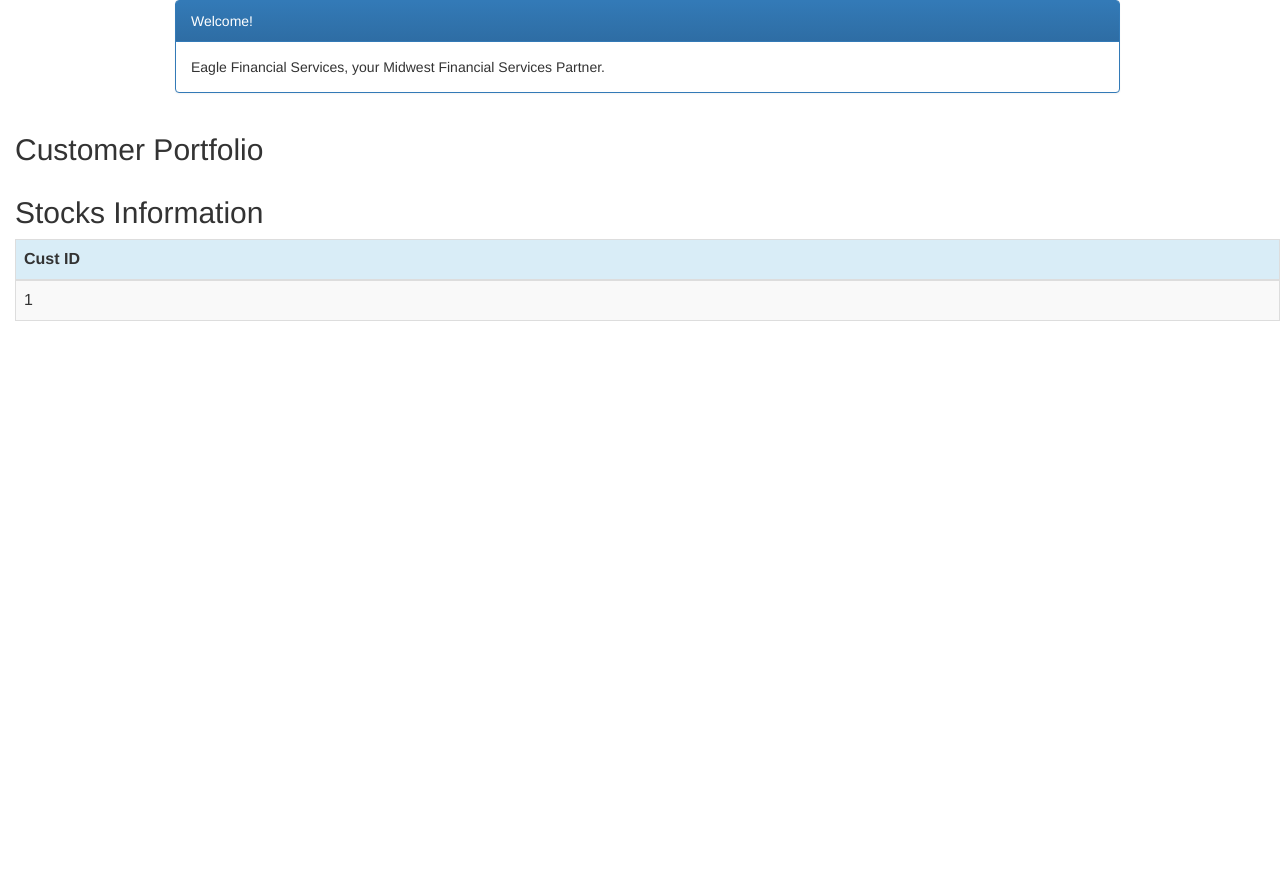
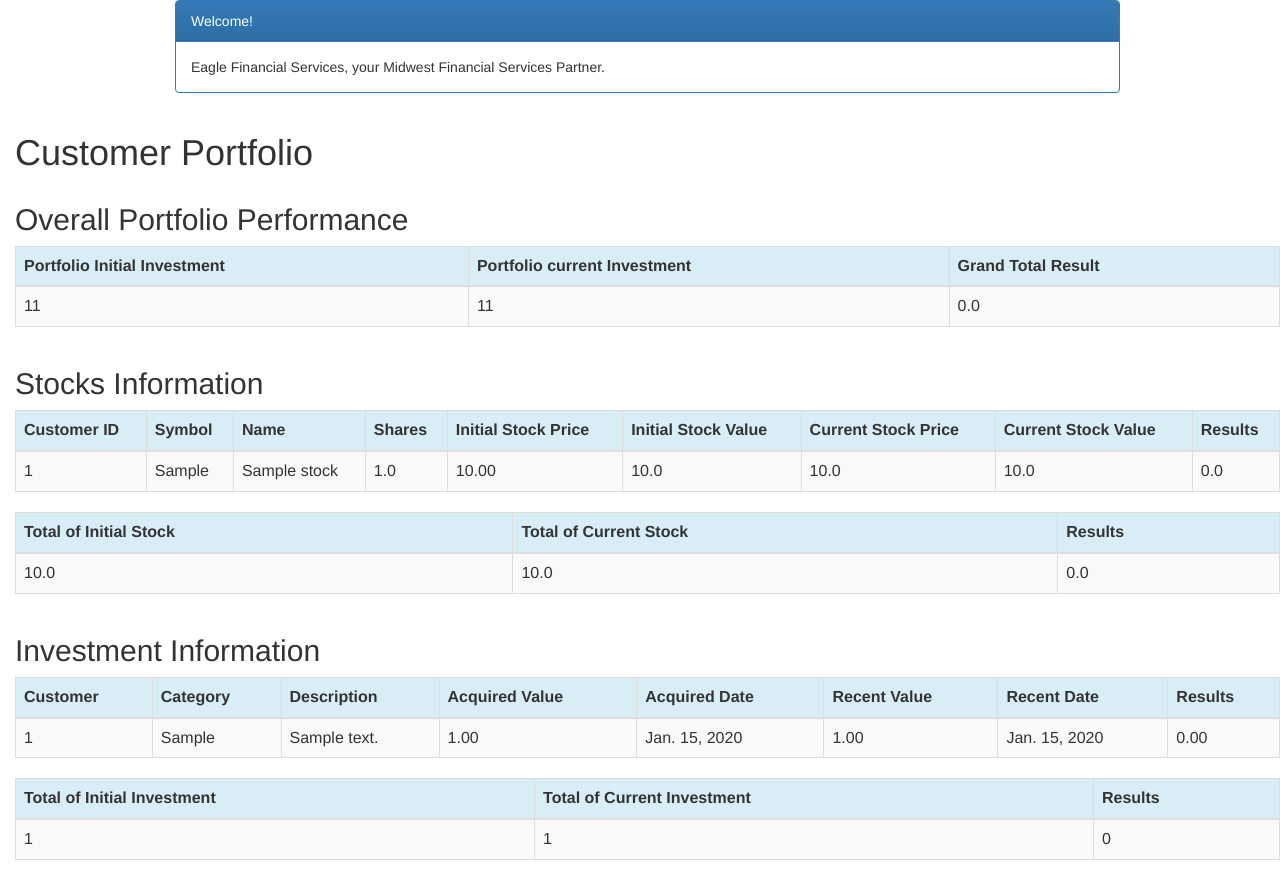
Before and after one commit to vrahangdale/ISQA_8380_EFS, a Django app: page /customer/1/portfolio/ in a window 1280 px wide. Before the commit the page ends 321 px from the top, so only its background shows below. Run offline with Django 3.2, Linux system fonts and the light colour scheme; a user stored in the database is signed in; tables that the repository leaves empty hold one stand-in row (values such as "Sample post"); a database or web service that is not in the repository returns one stand-in record (values such as "Sample title"); data that the repository does not hold is empty; some libraries are stand-ins or nearby versions.

Commit message:
added portfolio feature

```diff
--- a/efsblog/settings.py
+++ b/efsblog/settings.py
@@ -12,6 +12,7 @@
 
 import os
 import dj_database_url
+
 
 
 # Build paths inside the project like this: os.path.join(BASE_DIR, ...)
@@ -50,6 +51,8 @@
     'rest_framework',
     'mathfilters',
     'portfolio',
+    'django.contrib.humanize',
+
 
 ]
 
--- a/portfolio/models.py
+++ b/portfolio/models.py
@@ -1,6 +1,7 @@
 from django.db import models
 from django.utils import timezone
 from django.contrib.auth.models import User
+import requests
 
 class Customer(models.Model):
     name = models.CharField(max_length=50)
@@ -66,4 +67,31 @@
         return str(self.customer)
 
     def initial_stock_value(self):
-        return self.shares*self.purchase_price
+        return float(self.shares*self.purchase_price)
+
+    def current_stock_price(self):
+        symbol_f = str(self.symbol)
+        main_api = 'https://www.alphavantage.co/query?function=TIME_SERIES_INTRADAY&symbol='
+        api_key = '&interval=1min&apikey=LWG7JNRRDIVQ8W06'
+        url = main_api + symbol_f + api_key
+        json_data = requests.get(url).json()
+        mkt_dt = (json_data["Meta Data"]["3. Last Refreshed"])
+        open_price = float(json_data["Time Series (1min)"][mkt_dt]["1. open"])
+        share_value = open_price
+        return float(share_value)
+
+    def current_stock_value(self):
+        symbol_f = str(self.symbol)
+        main_api = 'https://www.alphavantage.co/query?function=TIME_SERIES_INTRADAY&symbol='
+        api_key = '&interval=1min&apikey=LWG7JNRRDIVQ8W06'
+        url = main_api + symbol_f + api_key
+        json_data = requests.get(url).json()
+        mkt_dt = (json_data["Meta Data"]["3. Last Refreshed"])
+        open_price = float(json_data["Time Series (1min)"][mkt_dt]["1. open"])
+        share_value = open_price
+        return float(share_value) * float(self.shares)
+
+    def results(self):
+        result = self.current_stock_value()-self.initial_stock_value()
+        result = float("{0:.3f}".format(result))
+        return result
--- a/portfolio/templates/portfolio/portfolio.html
+++ b/portfolio/templates/portfolio/portfolio.html
@@ -1,5 +1,6 @@
 {% load staticfiles %}
 {% load mathfilters %}
+{% load humanize %}
 
 <link rel="stylesheet" href="//maxcdn.bootstrapcdn.com/bootstrap/3.2.0/css/bootstrap.min.css">
 <link rel="stylesheet" href="//maxcdn.bootstrapcdn.com/bootstrap/3.2.0/css/bootstrap-theme.min.css">
@@ -25,8 +26,34 @@
     </div>
 </div>
 <div class="row">
-    <h2 style="padding-left: 15Px">Customer Portfolio</h2>
+    <h1 style="padding-left: 15Px">Customer Portfolio</h1>
 </div>
+<div class="row">
+    <h2 style="padding-left: 15Px">Overall Portfolio Performance</h2>
+</div>
+<div>
+    <table class="table table-striped table-bordered table-hover">
+        <thead>
+        <tr class="bg-info">
+            <th>Portfolio Initial Investment</th>
+            <th>Portfolio current Investment</th>
+            <th>Grand Total Result</th>
+        </tr>
+        </thead>
+
+        <tbody>
+        <tr>
+            <td>{{ sum_of_initial_stock_value|add:sum_acquired_value.acquired_value__sum|intcomma }}</td>
+            <td>{{ sum_current_stocks_value|add:sum_recent_value.recent_value__sum|intcomma }}</td>
+            <td>{{ sum_current_stocks_value|add:sum_recent_value.recent_value__sum|sub:sum_of_initial_stock_value|sub:sum_acquired_value.acquired_value__sum }}</td>
+
+        </tr>
+
+        </tbody>
+    </table>
+
+</div>
+
 
 
 
@@ -38,14 +65,100 @@
         <thead>
         <tr class="bg-info">
 
-            <th>Cust ID</th>
+            <th>Customer ID</th>
+            <th>Symbol</th>
+            <th>Name</th>
+            <th>Shares</th>
+            <th>Initial Stock Price</th>
+            <th>Initial Stock Value</th>
+            <th>Current Stock Price</th>
+            <th>Current Stock Value</th>
+            <th>Results</th>
+
+        </tr>
+        </thead>
+
+        <tbody>
+        {% for stock in stocks %}
+            <tr>
+                <td>{{ stock.customer }}</td>
+                <td>{{ stock.symbol }}</td>
+                <td>{{ stock.name }}</td>
+                <td>{{ stock.shares }}</td>
+                <td>{{ stock.purchase_price }}</td>
+                <td>{{ stock.initial_stock_value }}</td>
+                <td>{{ stock.current_stock_price }}</td>
+                <td>{{ stock.current_stock_value }}</td>
+                <td>{{ stock.results }}</td>
+
+
+            </tr>
+        {% endfor %}
+        </tbody>
+
+
+    </table>
+</div>
+
+<div>
+    <table class="table table-striped table-bordered table-hover">
+        <thead>
+        <tr class="bg-info">
+            <th>Total of Initial Stock</th>
+            <th>Total of Current Stock</th>
+            <th>Results</th>
+        </tr>
+        </thead>
+
+        <tbody>
+
+            <tr>
+                <td>{{ sum_of_initial_stock_value|intcomma }}</td>
+                <td>{{ sum_current_stocks_value|intcomma }}</td>
+                <td>{{ sum_current_stocks_value|sub:sum_of_initial_stock_value }}</td>
+
+
+            </tr>
+
+        </tbody>
+
+    </table>
+</div>
+
+<div class="row">
+    <h2 style="padding-left: 15Px">Investment Information</h2>
+</div>
+
+<div>
+    <table class="table table-striped table-bordered table-hover">
+        <thead>
+        <tr class="bg-info">
+
+            <th>Customer</th>
+            <th>Category</th>
+            <th>Description</th>
+            <th>Acquired Value</th>
+            <th>Acquired Date</th>
+            <th>Recent Value</th>
+            <th>Recent Date</th>
+            <th>Results</th>
+
 
         </tr>
         </thead>
         <tbody>
-        {% for stock in stocks %}
+        {% for investment in investments %}
             <tr>
-                <td>{{ stock.customer }}</td>
+                <td>{{ investment.customer }}</td>
+                <td>{{ investment.category }}</td>
+                <td>{{ investment.description }}</td>
+                <td>{{ investment.acquired_value }}</td>
+                <td>{{ investment.acquired_date }}</td>
+                <td>{{ investment.recent_value }}</td>
+                <td>{{ investment.recent_date }}</td>
+                <td>{{ investment.results_by_investment }}</td>
+
+
 
 
             </tr>
@@ -53,3 +166,27 @@
         </tbody>
     </table>
 </div>
+
+<div>
+    <table class="table table-striped table-bordered table-hover">
+        <thead>
+        <tr class="bg-info">
+            <th>Total of Initial Investment</th>
+            <th>Total of Current Investment</th>
+            <th>Results</th>
+        </tr>
+        </thead>
+
+        <tbody>
+
+            <tr>
+                <td>{{ sum_acquired_value.acquired_value__sum|intcomma }}</td>
+                <td>{{ sum_recent_value.recent_value__sum|intcomma }}</td>
+                <td>{{ sum_recent_value.recent_value__sum|sub:sum_acquired_value.acquired_value__sum|intcomma }}</td>
+
+
+            </tr>
+
+        </tbody>
+    </table>
+</div>
--- a/portfolio/urls.py
+++ b/portfolio/urls.py
@@ -1,5 +1,6 @@
 from django.conf.urls import url
 from . import views
+from rest_framework.urlpatterns import format_suffix_patterns
 
 urlpatterns = [
     url(r'^$', views.home, name='home'),
@@ -17,4 +18,7 @@
     url(r'^investment/(?P<pk>\d+)/delete/$', views.investment_delete, name='investment_delete'),
     url(r'^investment/(?P<pk>\d+)/edit/$', views.investment_edit, name='investment_edit'),
     url(r'^investment/create/$', views.investment_new, name='investment_new'),
+    url(r'^customers_json/', views.CustomerList.as_view()),
 ]
+
+urlpatterns = format_suffix_patterns(urlpatterns)
--- a/portfolio/views.py
+++ b/portfolio/views.py
@@ -5,6 +5,11 @@
 from django.contrib.auth.decorators import login_required
 from .forms import *
 from django.db.models import Sum
+from rest_framework.views import APIView
+from rest_framework.response import Response
+from rest_framework import status
+from .serializers import CustomerSerializer
+
 
 def home(request):
    return render(request, 'portfolio/home.html',
@@ -159,3 +164,37 @@
 
 
    return render(request, 'portfolio/portfolio.html',{'customers': customers, 'investments': investments, 'stocks': stocks, 'sum_acquired_value': sum_acquired_value,})
+
+
+@login_required
+def portfolio(request, pk):
+    customer = get_object_or_404(Customer, pk=pk)
+    customers = Customer.objects.filter(created_date__lte=timezone.now())
+    investments = Investment.objects.filter(customer=pk)
+    stocks = Stock.objects.filter(customer=pk)
+    sum_acquired_value = Investment.objects.filter(customer=pk).aggregate(Sum('acquired_value'))
+    sum_recent_value = Investment.objects.filter(customer=pk).aggregate(Sum('recent_value'))
+
+    # Initialize the value of the stocks
+    sum_current_stocks_value = 0
+    sum_of_initial_stock_value = 0
+
+    # Loop through each stock and add the value to the total
+    for stock in stocks:
+        sum_current_stocks_value += stock.current_stock_value()
+        sum_of_initial_stock_value += stock.initial_stock_value()
+
+    return render(request, 'portfolio/portfolio.html', {'customers': customers, 'investments': investments,
+                                                        'stocks': stocks,
+                                                        'sum_acquired_value': sum_acquired_value,
+                                                        'sum_recent_value': sum_recent_value,
+                                                        'sum_current_stocks_value': sum_current_stocks_value,
+                                                        'sum_of_initial_stock_value': sum_of_initial_stock_value})
+
+# Lists all customers
+class CustomerList(APIView):
+
+    def get(self,request):
+        customers_json = Customer.objects.all()
+        serializer = CustomerSerializer(customers_json, many=True)
+        return Response(serializer.data)
```
Also changed, not shown: portfolio/serializers.py (added, +9 -0 lines).
